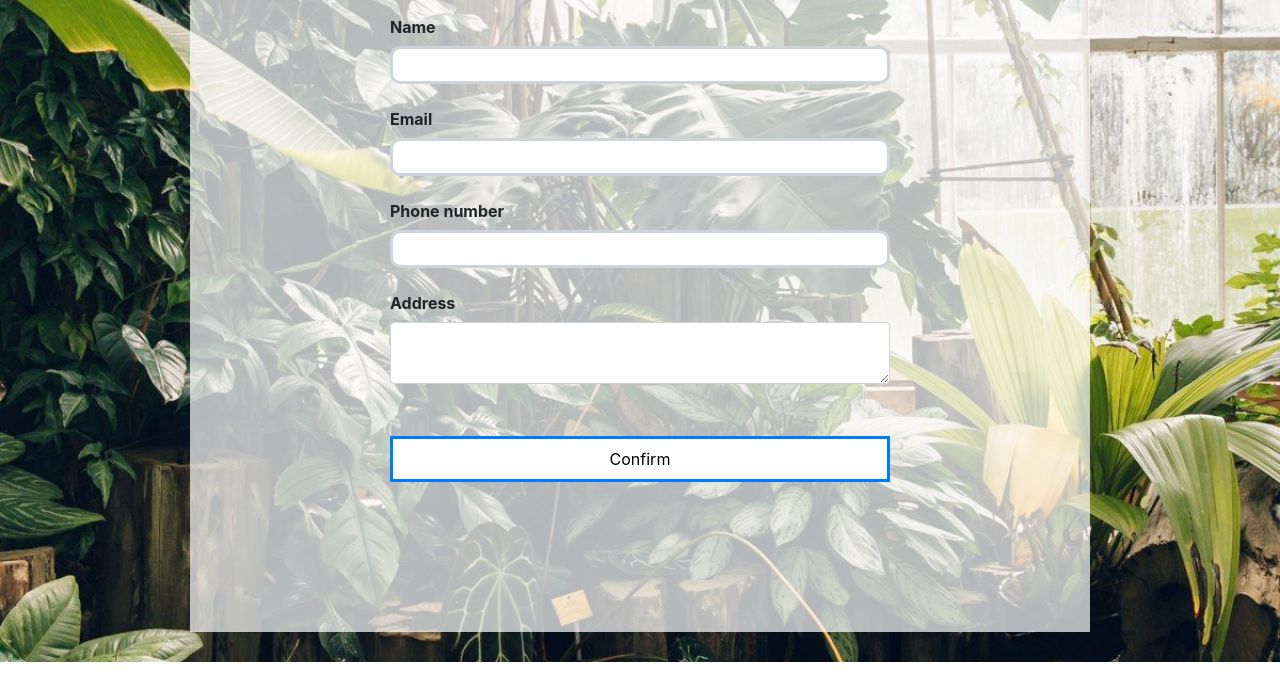
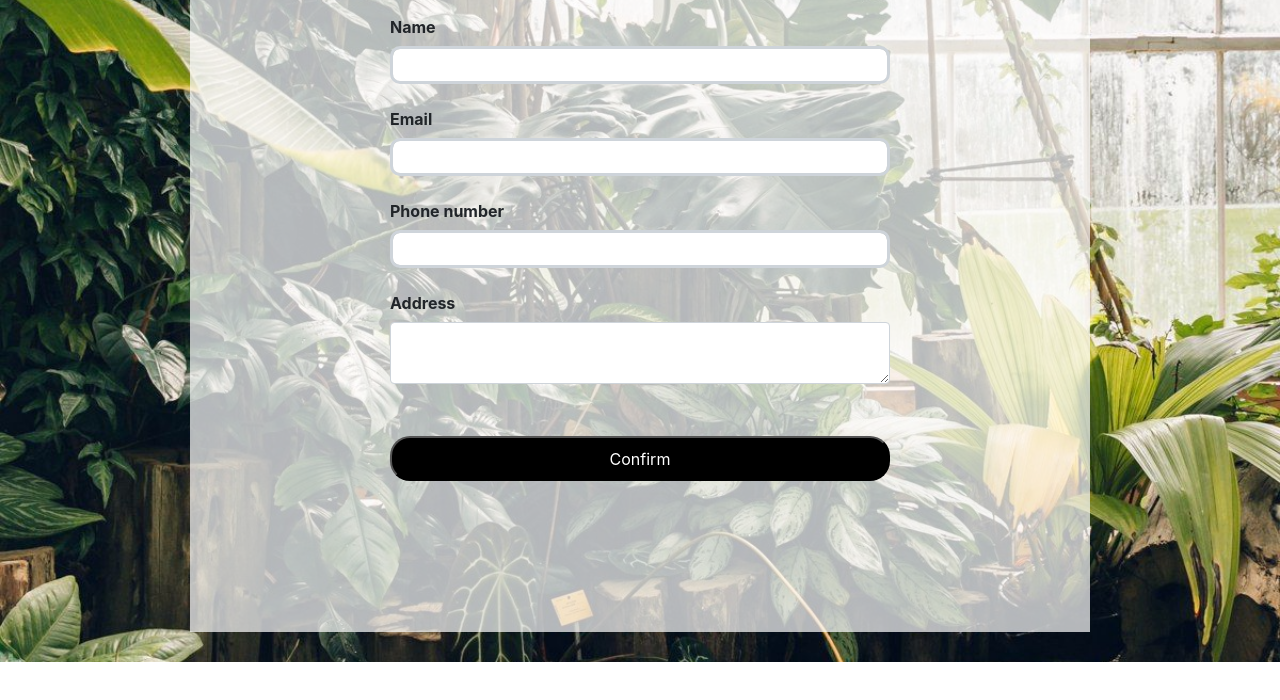
Before and after one commit to boybetby/webproject, a plain HTML site: page info.html in a window 1280 px wide. Shown: the part 338-1038 px from the top of the page. Drawn offline with nearby package versions, Linux system fonts and the light colour scheme.

Commit message:
button change

```diff
--- a/css/style.css
+++ b/css/style.css
@@ -489,3 +489,14 @@ nav ul li a {
 #formsize input[type=submit]{
     margin-top: 20px;
 }
+
+
+.infoform button{
+    color:white;
+    margin-top:20px;
+    display: block;
+    width: 100%;
+    height: 45px;
+    border-radius: 20px;
+    background-color:black;
+}
--- a/info.html
+++ b/info.html
@@ -70,8 +70,7 @@
 
                             <div class="row">
                             <div class="col-md-12">
-                                <input type="submit" value="Confirm" class="btn btn-block btn-primary rounded-0 py-2 px-4">
-                                <span class="submitting"></span>
+                               <button type="submit">Confirm</button>
                             </div>
                             </div>
                         </form>
```
